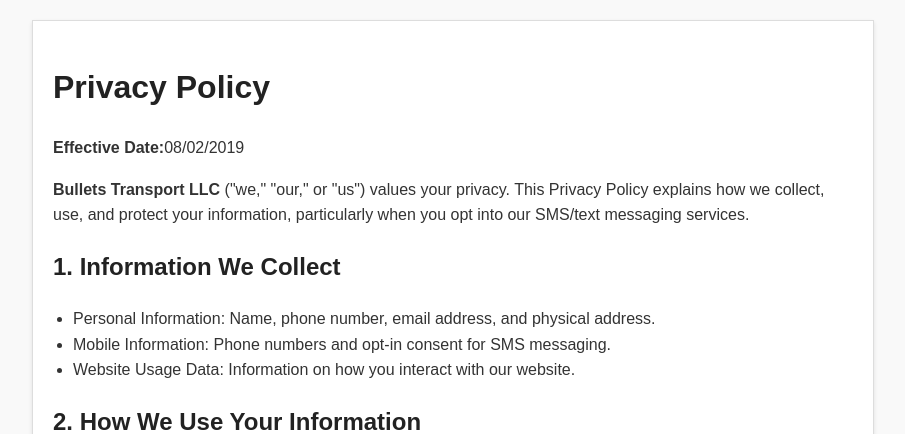
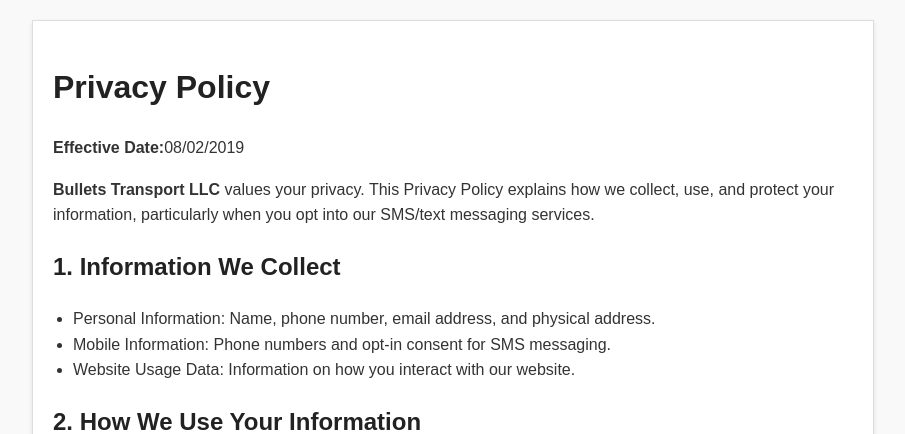
Before and after one commit to omoqbel1/bullet, a Django app: page /privacy/ in a window 1280 px wide. Shown: the top 434 px of the page, without its empty margins (187-1092 px from the left). Run offline with Django 4.2, Linux system fonts and the light colour scheme.

Commit message:
Update privacy.html

```diff
--- a/crm1/accounts/templates/accounts/privacy.html
+++ b/crm1/accounts/templates/accounts/privacy.html
@@ -39,7 +39,7 @@
         <h1>Privacy Policy</h1>
         <p><strong>Effective Date:</strong>08/02/2019</p>
 
-        <p><strong>Bullets Transport LLC</strong> ("we," "our," or "us") values your privacy. This Privacy Policy explains how we collect, use, and protect your information, particularly when you opt into our SMS/text messaging services.</p>
+        <p><strong>Bullets Transport LLC</strong> values your privacy. This Privacy Policy explains how we collect, use, and protect your information, particularly when you opt into our SMS/text messaging services.</p>
 
         <h2>1. Information We Collect</h2>
         <ul>
```
